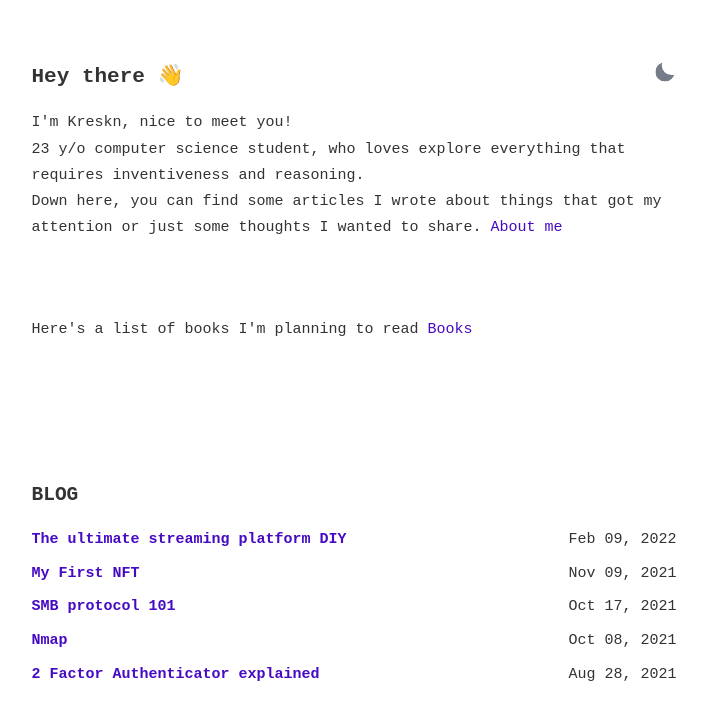
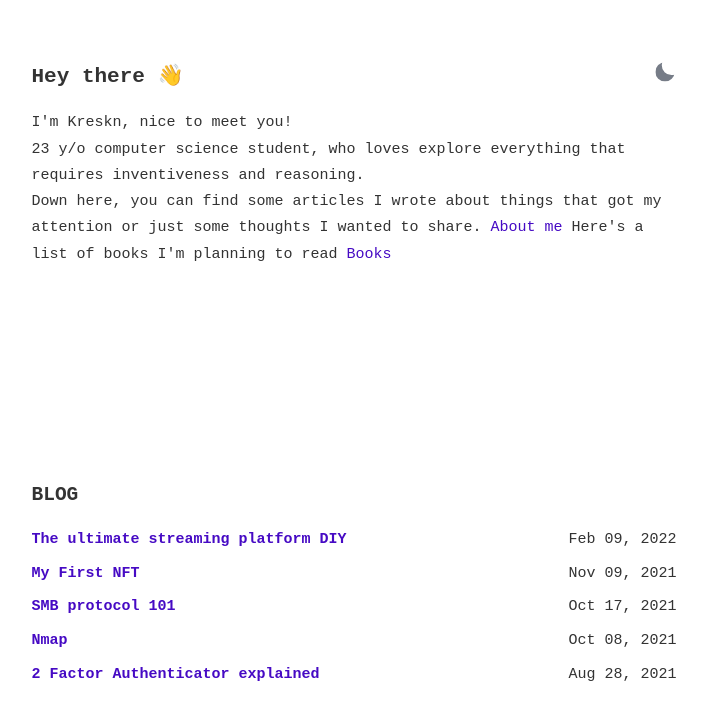
Before and after one commit to kreskn/68ef9c509a99e6ed1fc7514cdeea95c9, a Jekyll site: the page built from index.html, in a window 1280 px wide. Shown: the top 720 px of the page, without its empty margins (286-993 px from the left). Built offline with Jekyll 4.4.1, drawn with Linux system fonts in a browser that asks for light colours.

Commit message:
Update index.html

```diff
--- a/index.html
+++ b/index.html
@@ -11,13 +11,10 @@ layout: default
     <div class="bio">
         I'm Kreskn, nice to meet you!<br>
         23 y/o computer science student, who loves explore everything that requires inventiveness and  reasoning.<br> Down here, you can find some articles I wrote about things that got my attention or just some thoughts I wanted to share. <a href="{{ site.url }}/about"> About me</a>
+		Here's a list of books I'm planning to read <a href="{{ site.url }}/books"> Books</a>
         </p>
     </div>
 
-    <div class="books">
-        Here's a list of books I'm planning to read <a href="{{ site.url }}/books"> Books</a>
-        </p>
-    </div>
 
 
 </section>
```
